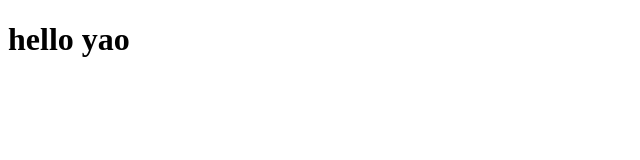
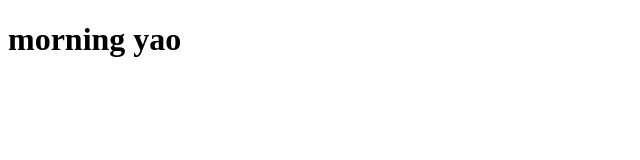
Before and after one commit to SamM71/yao-git, a plain HTML site: page index.html in a window 1280 px wide. Shown: the whole page, without its empty margins (0-640 px from the left). Drawn offline with Linux system fonts and the light colour scheme.

Commit message:
modify content

```diff
--- a/index.html
+++ b/index.html
@@ -6,6 +6,6 @@
         <title>Git Intro</title>
     </head>
     <body>
-        <h1>hello yao</h1>
+        <h1>morning yao</h1>
     </body>
 </html>
```
